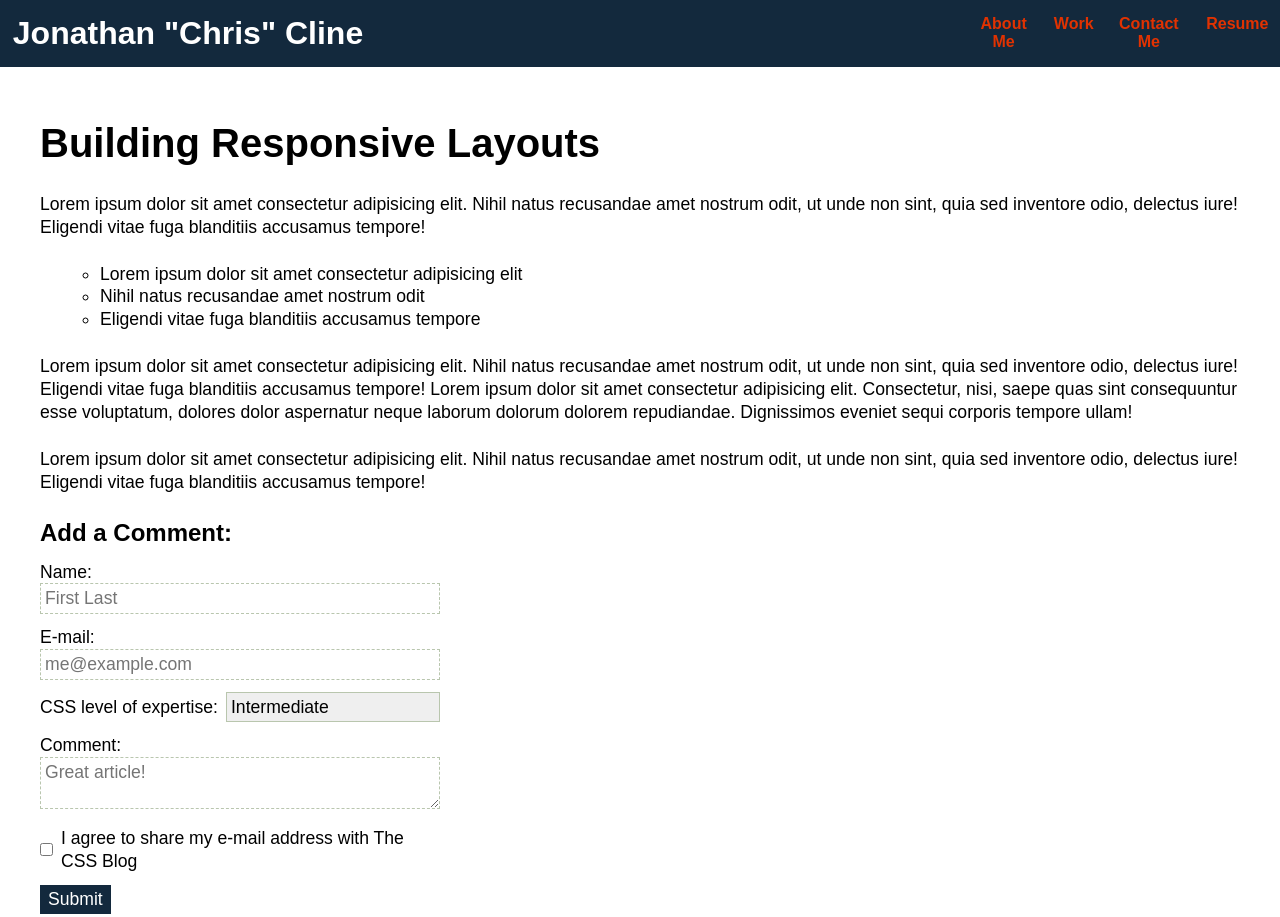
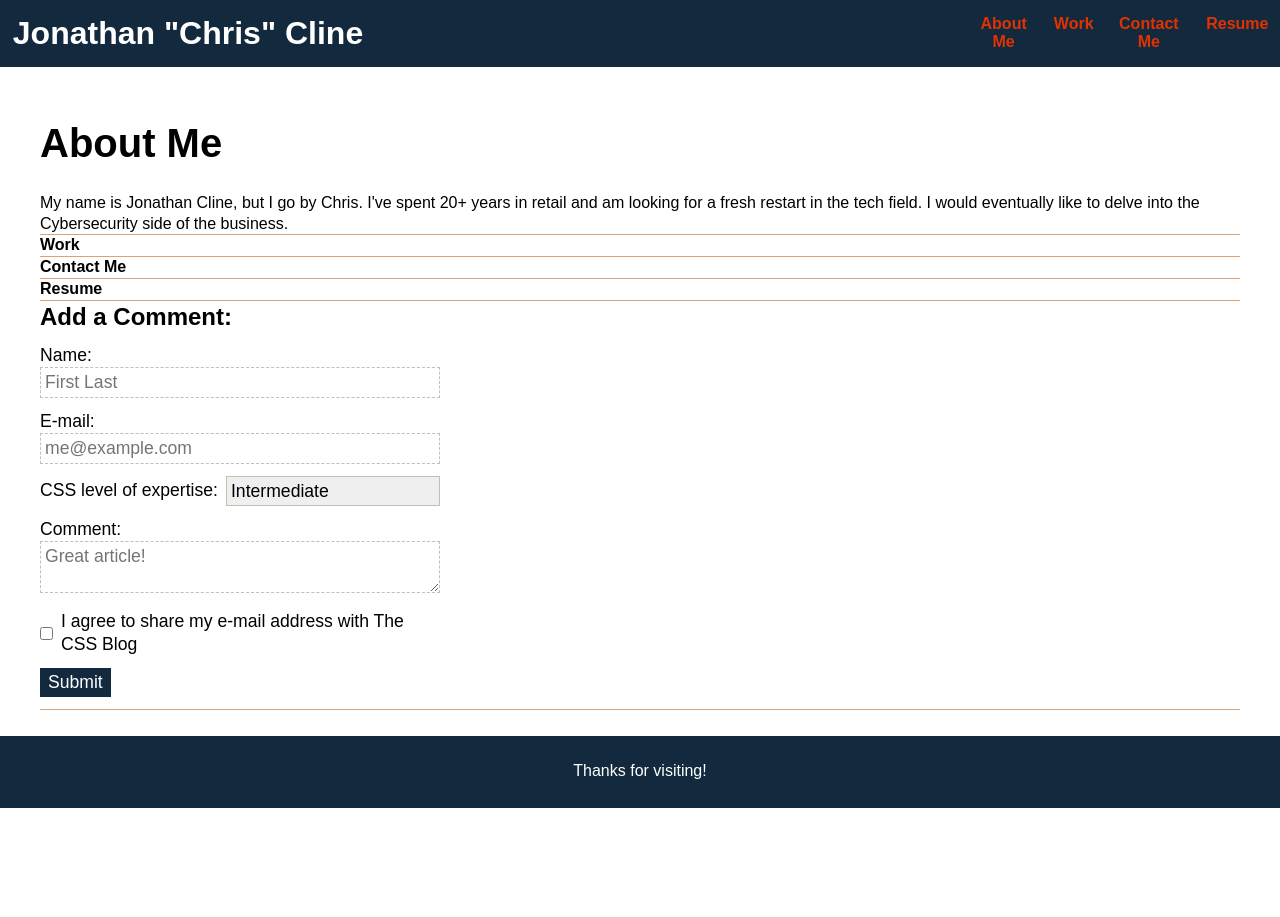
Before and after one commit to ccline29/Portfolio-challenge, a plain HTML site: page index.html in a window 1280 px wide. Shown: the top 917 px of the page. After the commit the page ends 808 px from the top, so only its background shows below. Drawn offline with Linux system fonts and the light colour scheme.

Commit message:
index update

```diff
--- a/index.html
+++ b/index.html
@@ -25,17 +25,33 @@
   <main>
     <section>
       <article>
-        <h2>Building Responsive Layouts</h2>
-        <div>
-          <p>Lorem ipsum dolor sit amet consectetur adipisicing elit. Nihil natus recusandae amet nostrum odit, ut unde non sint, quia sed inventore odio, delectus iure! Eligendi vitae fuga blanditiis accusamus tempore!</p>
-          <ul>
-            <li>Lorem ipsum dolor sit amet consectetur adipisicing elit</li>
-            <li>Nihil natus recusandae amet nostrum odit</li>
-            <li>Eligendi vitae fuga blanditiis accusamus tempore</li>
-          </ul>
-          <p>Lorem ipsum dolor sit amet consectetur adipisicing elit. Nihil natus recusandae amet nostrum odit, ut unde non sint, quia sed inventore odio, delectus iure! Eligendi vitae fuga blanditiis accusamus tempore! Lorem ipsum dolor sit amet consectetur adipisicing elit. Consectetur, nisi, saepe quas sint consequuntur esse voluptatum, dolores dolor aspernatur neque laborum dolorum dolorem repudiandae. Dignissimos eveniet sequi corporis tempore ullam!</p>
-          <p>Lorem ipsum dolor sit amet consectetur adipisicing elit. Nihil natus recusandae amet nostrum odit, ut unde non sint, quia sed inventore odio, delectus iure! Eligendi vitae fuga blanditiis accusamus tempore!</p>
+        <div id="about-me" class="about me">
+            <h2>About Me</h2>
+            <article>
+                My name is Jonathan Cline, but I go by Chris. I've spent 20+ years in retail and am looking for a fresh restart in the tech field. I would eventually like to delve into the Cybersecurity side of the business.
+
+            </article>
         </div>
+        <div id="work" class="work">
+            <h3>Work</h3>
+            <article>
+
+            </article>
+        </div>
+        <div id="contact-me" class="contact-me">
+            <h4>Contact Me</h4>
+            <article>
+
+            </article>
+        </div>
+        <div id="resume" class="resume">
+            <h5>Resume</h5>
+            <article>
+
+            </article>
+        </div>
+
+
         <form>
           <h3>Add a Comment:</h3>
           <p>
```
